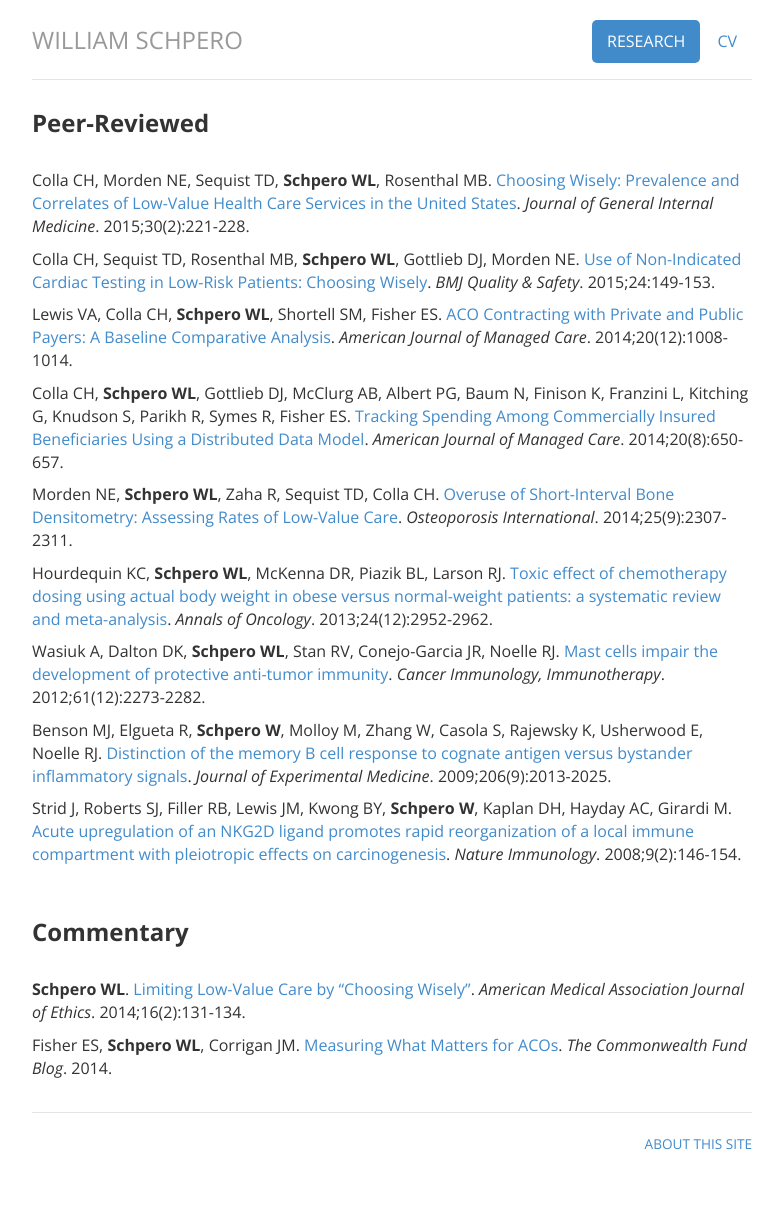
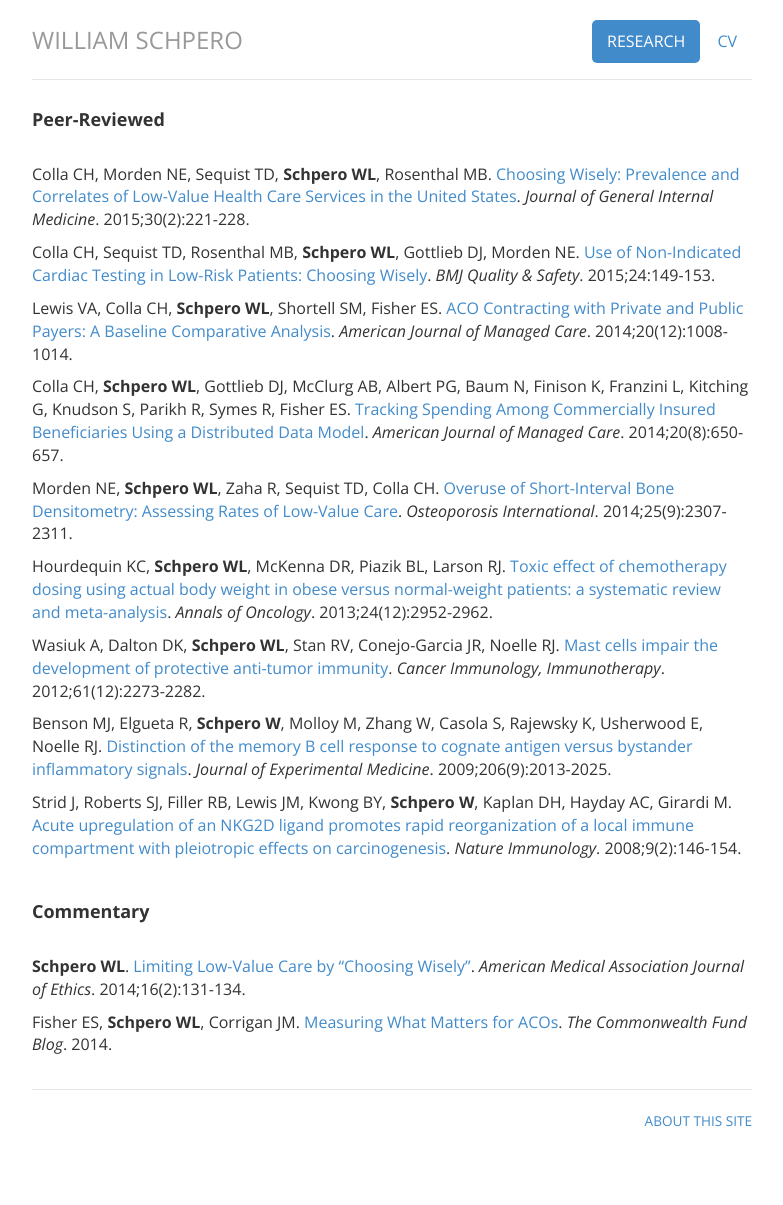
Before and after one commit to wschpero/wschpero.github.io, a Jekyll site: the page built from research/index.html, in a window 1280 px wide. Shown: the whole page, without its empty margins (248-1031 px from the left). Built offline with Jekyll 4.4.1, drawn with Linux system fonts in a browser that asks for light colours; after the commit the page ends 1182 px from its top, so only the background shows below that.

Commit message:
font size

```diff
--- a/research/index.html
+++ b/research/index.html
@@ -5,7 +5,7 @@ research: active
 ---
 <div class="info">
 
-<h3><b>Peer-Reviewed</b></h3>
+<h4><b>Peer-Reviewed</b></h4>
 <br>
 <p>Colla CH, Morden NE, Sequist TD, <b>Schpero WL</b>, Rosenthal MB. <a href="http://www.ncbi.nlm.nih.gov/pubmed/25373832" target="_blank">Choosing Wisely: Prevalence and Correlates of Low-Value Health Care Services in the United States</a>. <i>Journal of General Internal Medicine</i>. 2015;30(2):221-228.</p>
 
@@ -26,7 +26,7 @@ research: active
 <p>Strid J, Roberts SJ, Filler RB, Lewis JM, Kwong BY, <b>Schpero W</b>, Kaplan DH, Hayday AC, Girardi M. <a href="http://www.ncbi.nlm.nih.gov/pubmed/18176566" target="_blank">Acute upregulation of an NKG2D ligand promotes rapid reorganization of a local immune compartment with pleiotropic effects on carcinogenesis</a>. <i>Nature Immunology</i>. 2008;9(2):146-154.</p>
 <br>
 
-<h3><b>Commentary</b></h3>
+<h4><b>Commentary</b></h4>
 <br>
 <p><b>Schpero WL</b>. <a href="http://www.ncbi.nlm.nih.gov/pubmed/24553334" target="_blank">Limiting Low-Value Care by “Choosing Wisely”</a>. <i>American Medical Association Journal of Ethics</i>. 2014;16(2):131-134.</p>
 
```
